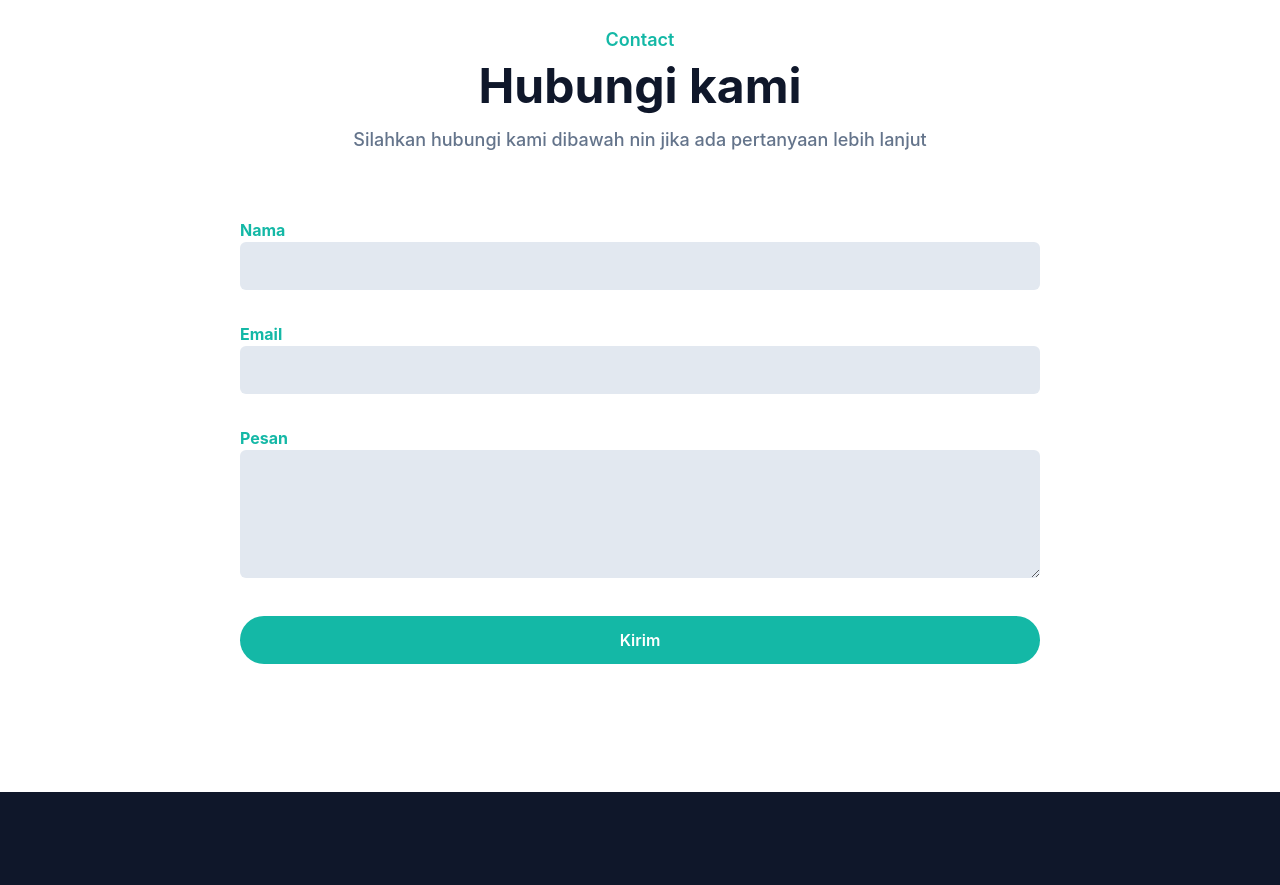
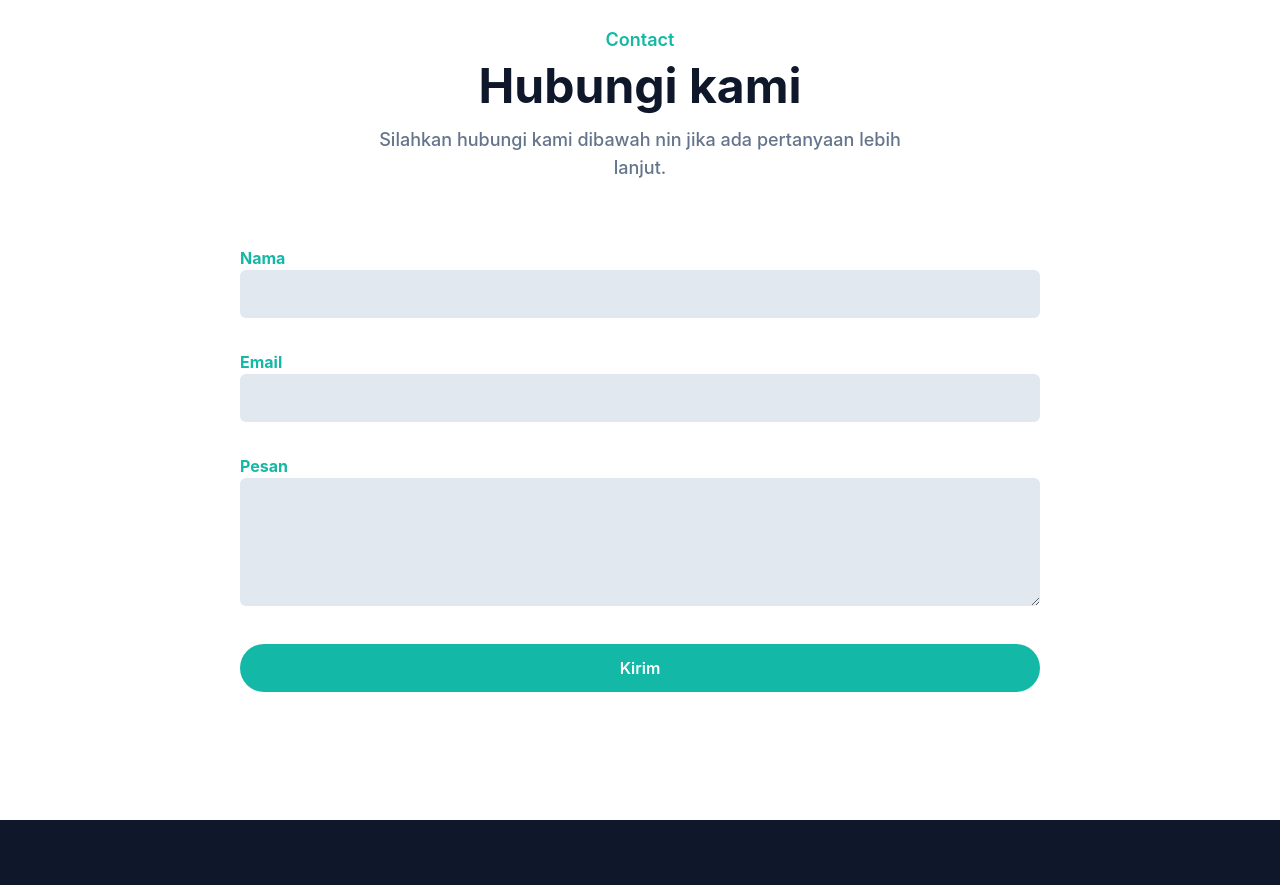
Before and after one commit to Khoirull-mukhlis/portfolio-hairul, a website: page index.html in a window 1280 px wide. Shown: the part 4440-5325 px from the top of the page. Drawn offline with Linux system fonts and the light colour scheme.

Commit message:
perbaikan fitur contact

```diff
--- a/index.html
+++ b/index.html
@@ -596,7 +596,7 @@
               Hubungi kami
             </h2>
             <p class="text-md font-medium text-secondary md:text-lg">
-            Silahkan hubungi kami dibawah nin jika ada pertanyaan lebih lanjut
+            Silahkan hubungi kami dibawah nin jika ada pertanyaan lebih lanjut.
             </p>
           </div>
         </div>
```
